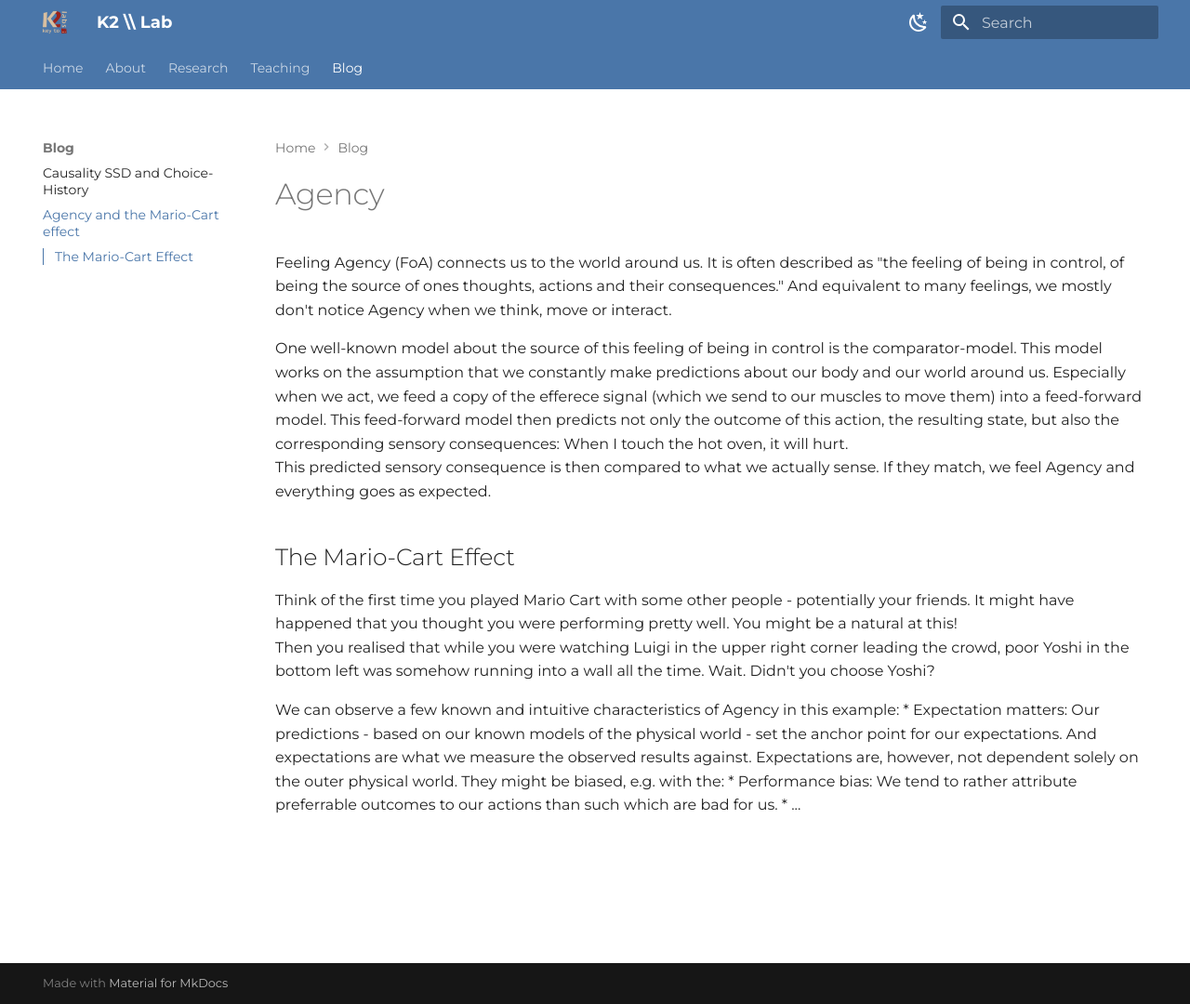
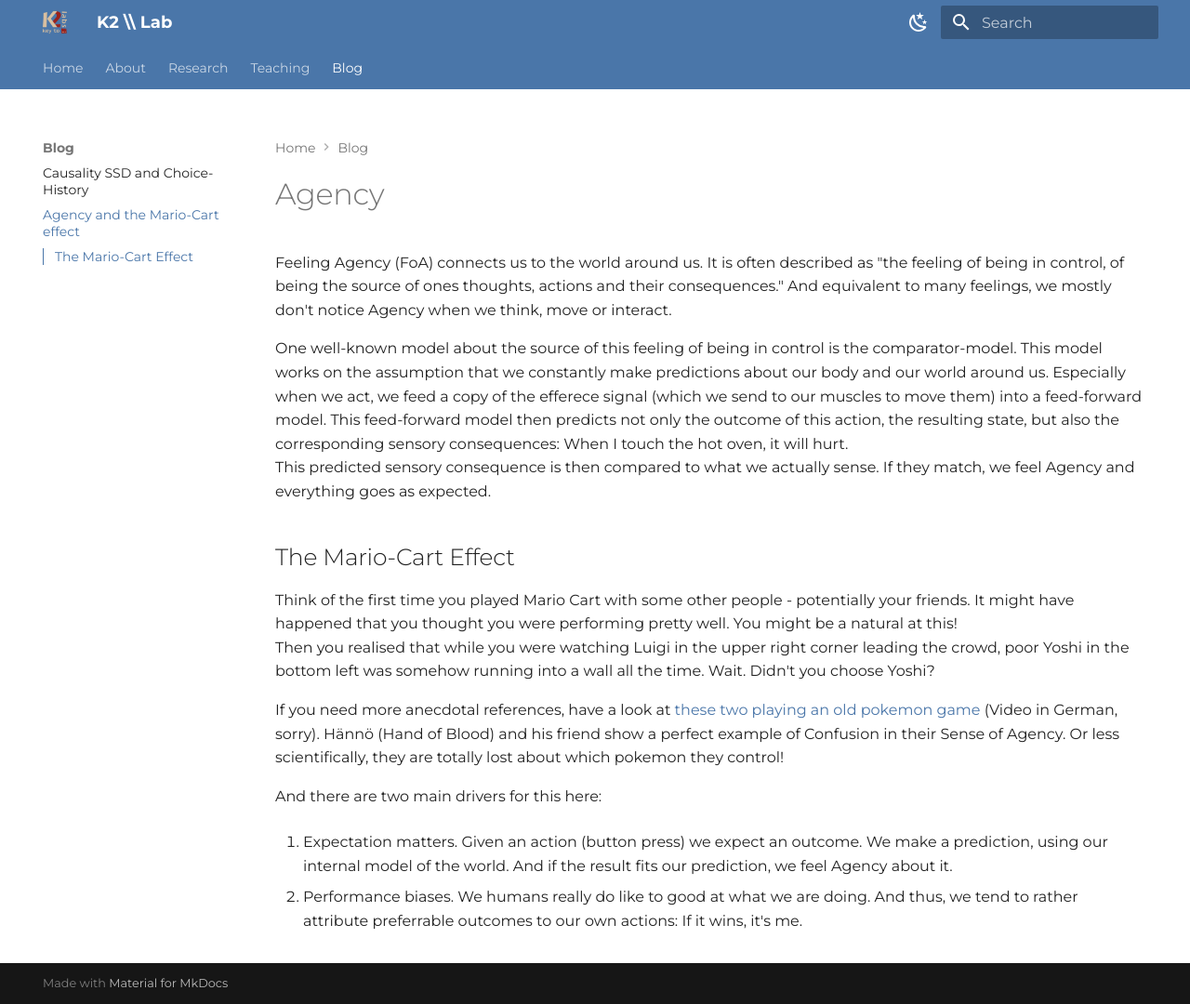
Before and after one commit to uvest/kai_streiling, an MkDocs documentation site: the page built from docs/blog/Agency.md, in a window 1280 px wide and 1080 px high. Shown: the whole window at 93% size. Built offline with MkDocs 1.6.1 and Material for MkDocs 9.7.7, drawn with Linux system fonts in a browser that asks for light colours.

Commit message:
updated agency blog entry

```diff
--- a/docs/blog/Agency.md
+++ b/docs/blog/Agency.md
@@ -13,7 +13,10 @@ This predicted sensory consequence is then compared to what we actually sense. I
 Think of the first time you played Mario Cart with some other people - potentially your friends. It might have happened that you thought you were performing pretty well. You might be a natural at this! <br>
 Then you realised that while you were watching Luigi in the upper right corner leading the crowd, poor Yoshi in the bottom left was somehow running into a wall all the time. Wait. Didn't you choose Yoshi? <br>
 
-We can observe a few known and intuitive characteristics of Agency in this example:
-* Expectation matters: Our predictions - based on our known models of the physical world - set the anchor point for our expectations. And expectations are what we measure the observed results against. Expectations are, however, not dependent solely on the outer physical world. They might be biased, e.g. with the:
-* Performance bias: We tend to rather attribute preferrable outcomes to our actions than such which are bad for us.
-* ...
+If you need more anecdotal references, have a look at [these two playing an old pokemon game](https://www.youtube.com/shorts/L5hroU4SS3c) (Video in German, sorry). Hännö (Hand of Blood) and his friend show a perfect example of Confusion in their Sense of Agency. Or less scientifically, they are totally lost about which pokemon they control!
+
+And there are two main drivers for this here:
+
+1. Expectation matters. Given an action (button press) we expect an outcome. We make a prediction, using our internal model of the world. And if the result fits our prediction, we feel Agency about it.
+
+2. Performance biases. We humans really do like to good at what we are doing. And thus, we tend to rather attribute preferrable outcomes to our own actions: If it wins, it's me.
```
